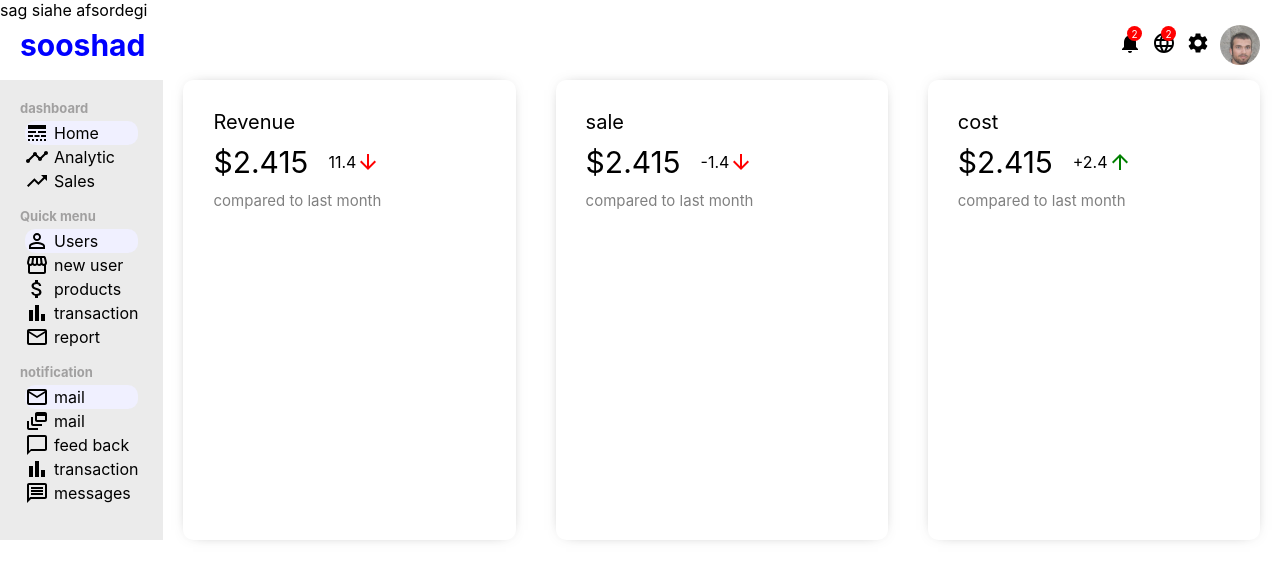
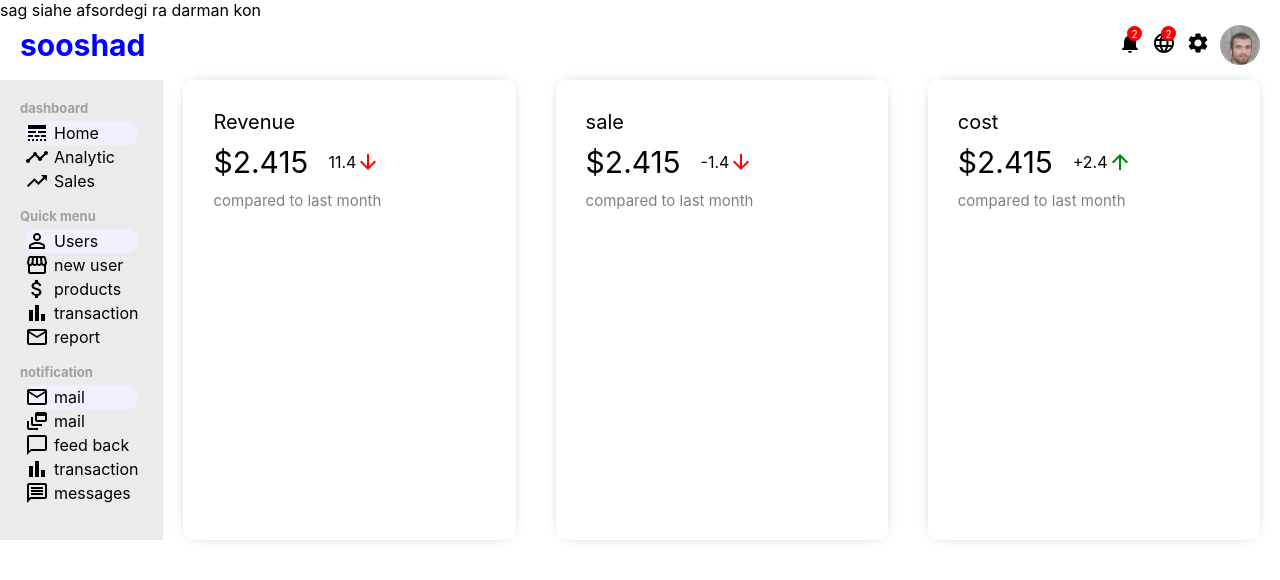
Before and after one commit to Davood1618/cms3, a React (Create React App) app: page / in a window 1280 px wide. Shown: the top 580 px of the page. Built offline with nearby package versions, Linux system fonts and the light colour scheme; the HTML template or start-up script is replaced by a standard one.

Commit message:
i added darman konid

```diff
--- a/src/App.js
+++ b/src/App.js
@@ -11,7 +11,7 @@ const router = useRoutes(routes)
 
 return (
 <>
-  sag siahe afsordegi
+  sag siahe afsordegi ra darman kon
 <TopBar/>
 <div className="Container">
   <SideBar/>
```
